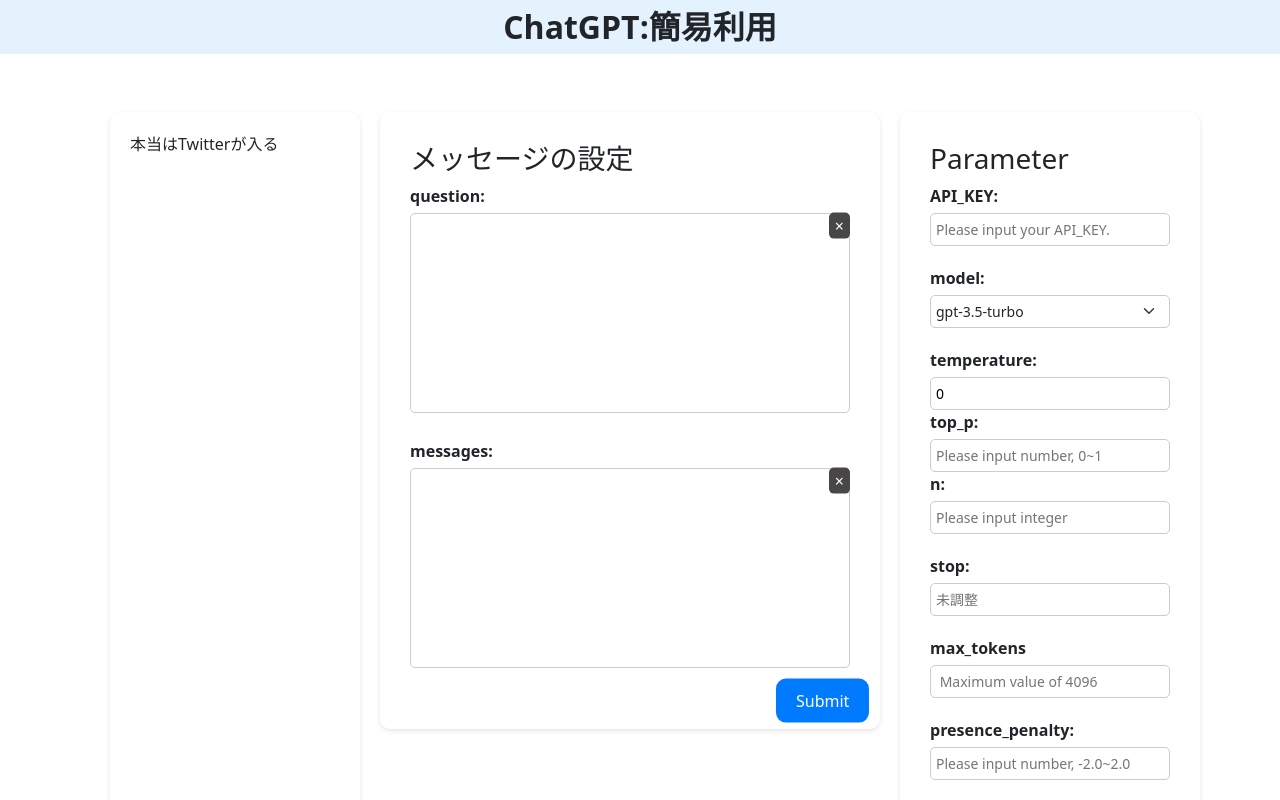
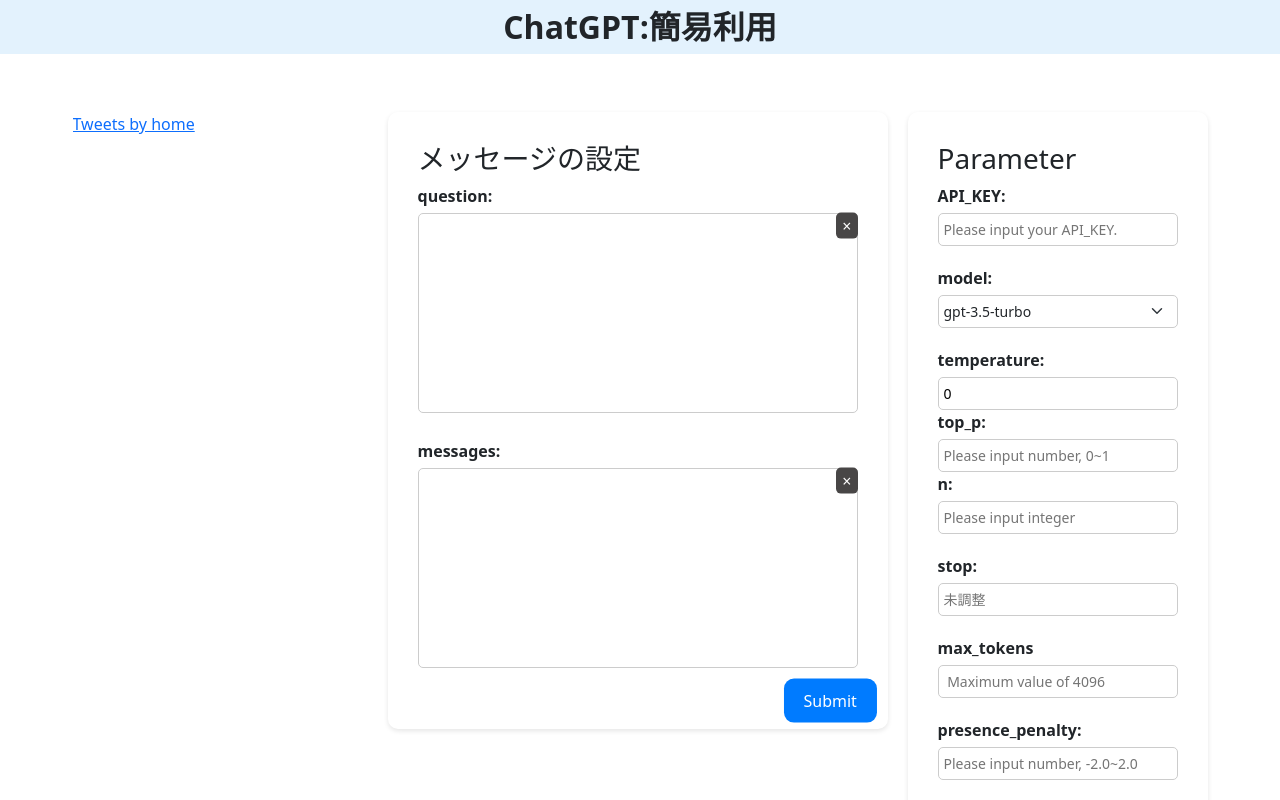
Before and after one commit to koinunopochi/chat-vue, a Vue app: page / in a window 1280 px wide. Shown: the top 800 px of the page. Built offline with nearby package versions, Linux system fonts and the light colour scheme.

Commit message:
Twitterの実装

```diff
--- a/src/components/TwitterEmbedded.vue
+++ b/src/components/TwitterEmbedded.vue
@@ -1,17 +1,32 @@
 <template>
-  <form class="twitter">
-    本当はTwitterが入る
-  </form>
+  <div>
+    <a
+      ref="twitterTimeline"
+      class="twitter-timeline"
+      href="https://twitter.com/a1a2a3b1b2b3b4?ref_src=twsrc%5Etfw"
+      >Tweets by home</a
+    >
+  </div>
 </template>
+
+<script>
+export default {
+  mounted() {
+    const script = document.createElement('script');
+    script.src = 'https://platform.twitter.com/widgets.js';
+    script.charset = 'utf-8';
+    script.async = true;
+    this.$refs.twitterTimeline.parentNode.appendChild(script);
+  },
+};
+</script>
+
 <style scoped>
-form {
-  background-color: #ffffff;
-  width: 250px;
-  padding: 20px;
+div{
   margin-top: 50px;
-  margin-left: 30px;
-  margin-right: 20px;
-  border-radius: 10px;
-  box-shadow: 0 2px 5px rgba(0, 0, 0, 0.1);
+  margin-right:15px ;
+  width: 300px;
+  height: 800px;
+  overflow: auto;/**コンテナサイズを超えた場合スクロールバーを表示する */
 }
 </style>
```
